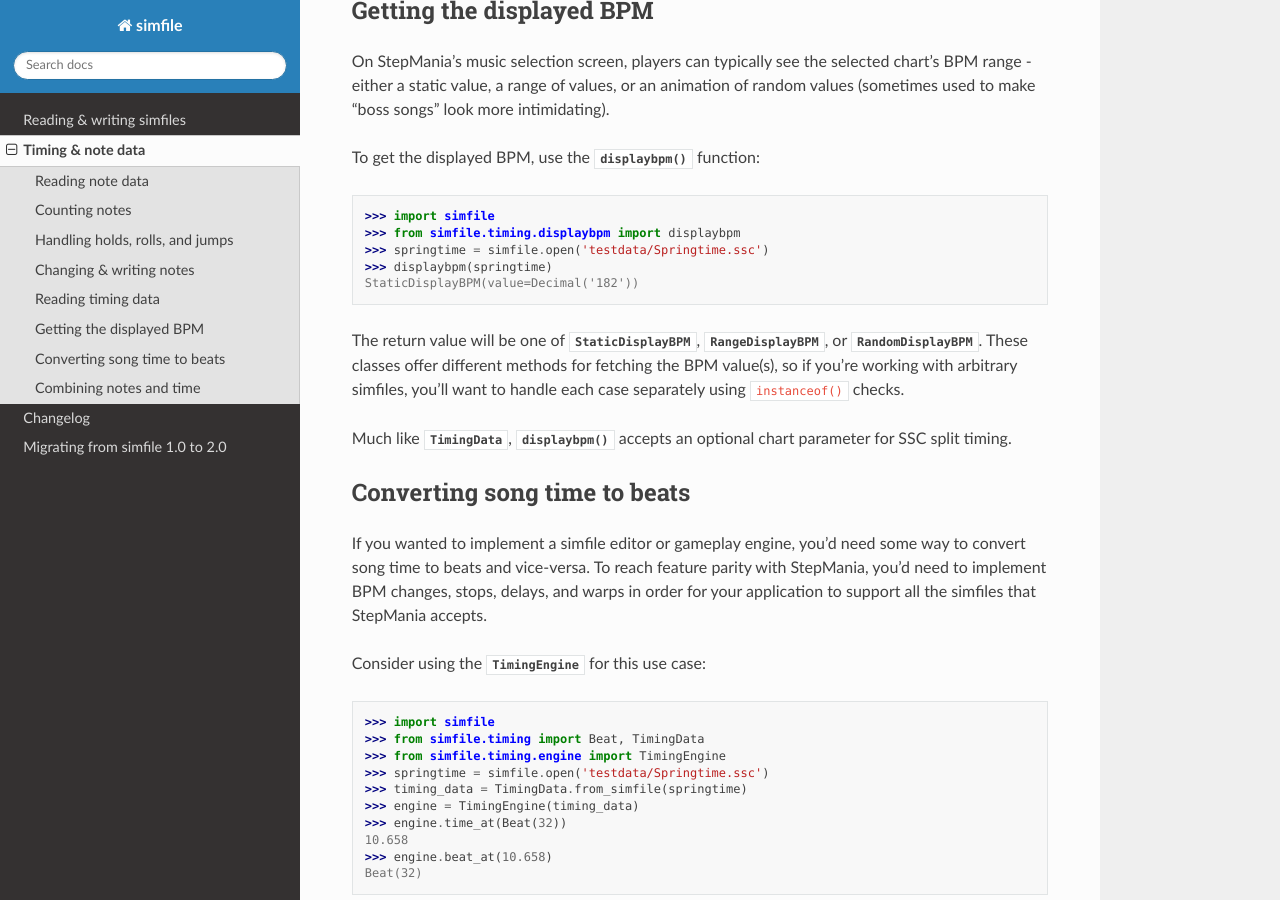
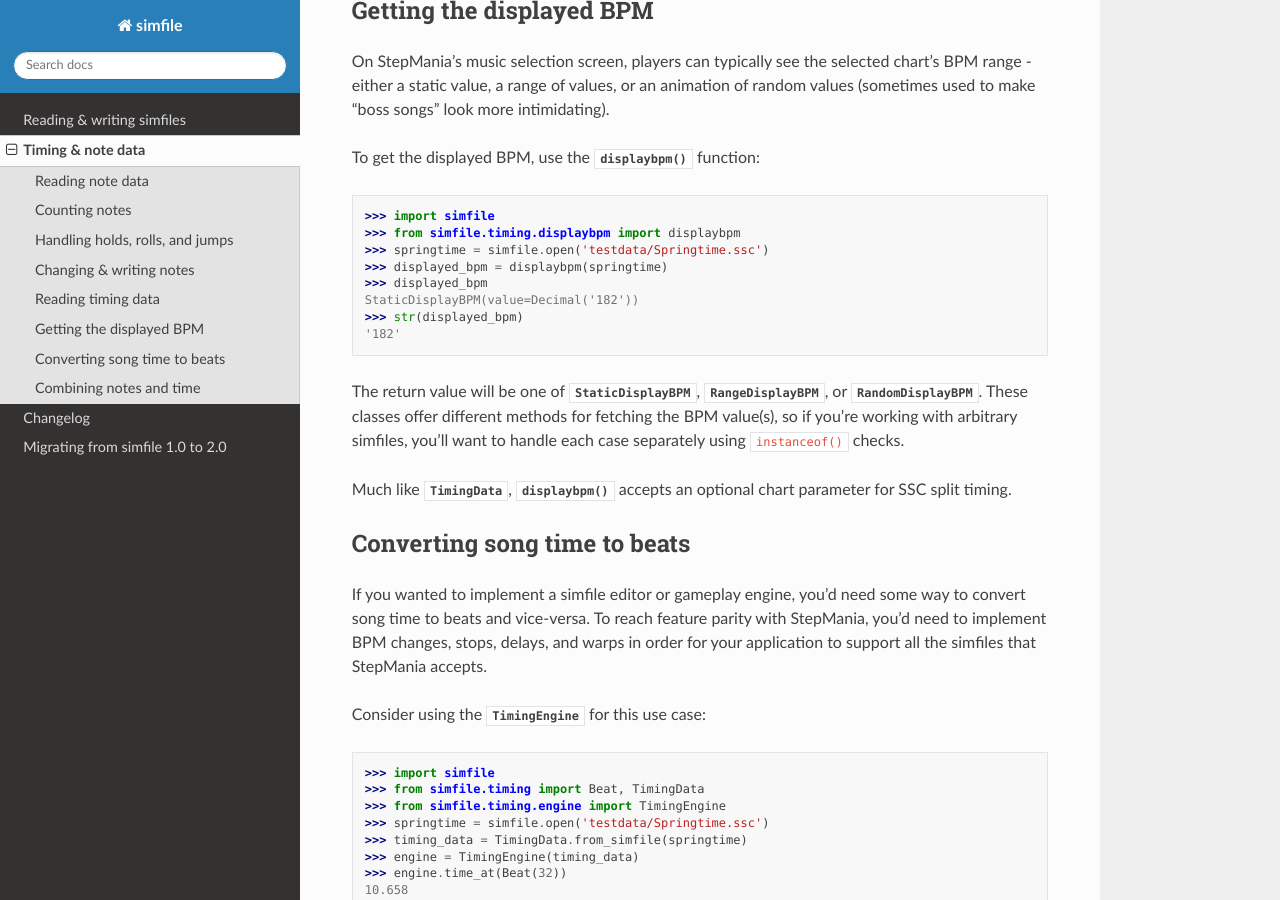
Before and after one commit to garcia/simfile, a Sphinx documentation site: the page built from docs/source/timing-note-data.rst, in a window 1280 px wide and 900 px high, scrolled down 4981 px. Built offline with Sphinx 7.4.7 and the Read the Docs theme 2.0.0, drawn with Linux system fonts in a browser that asks for light colours.

Commit message:
update docs for displaybpm

```diff
--- a/docs/source/timing-note-data.rst
+++ b/docs/source/timing-note-data.rst
@@ -277,8 +277,11 @@ To get the displayed BPM, use the :func:`.displaybpm` function:
     >>> import simfile
     >>> from simfile.timing.displaybpm import displaybpm
     >>> springtime = simfile.open('testdata/Springtime.ssc')
-    >>> displaybpm(springtime)
+    >>> displayed_bpm = displaybpm(springtime)
+    >>> displayed_bpm
     StaticDisplayBPM(value=Decimal('182'))
+    >>> str(displayed_bpm)
+    '182'
 
 The return value will be one of :class:`.StaticDisplayBPM`,
 :class:`.RangeDisplayBPM`, or :class:`.RandomDisplayBPM`. These classes offer
```
